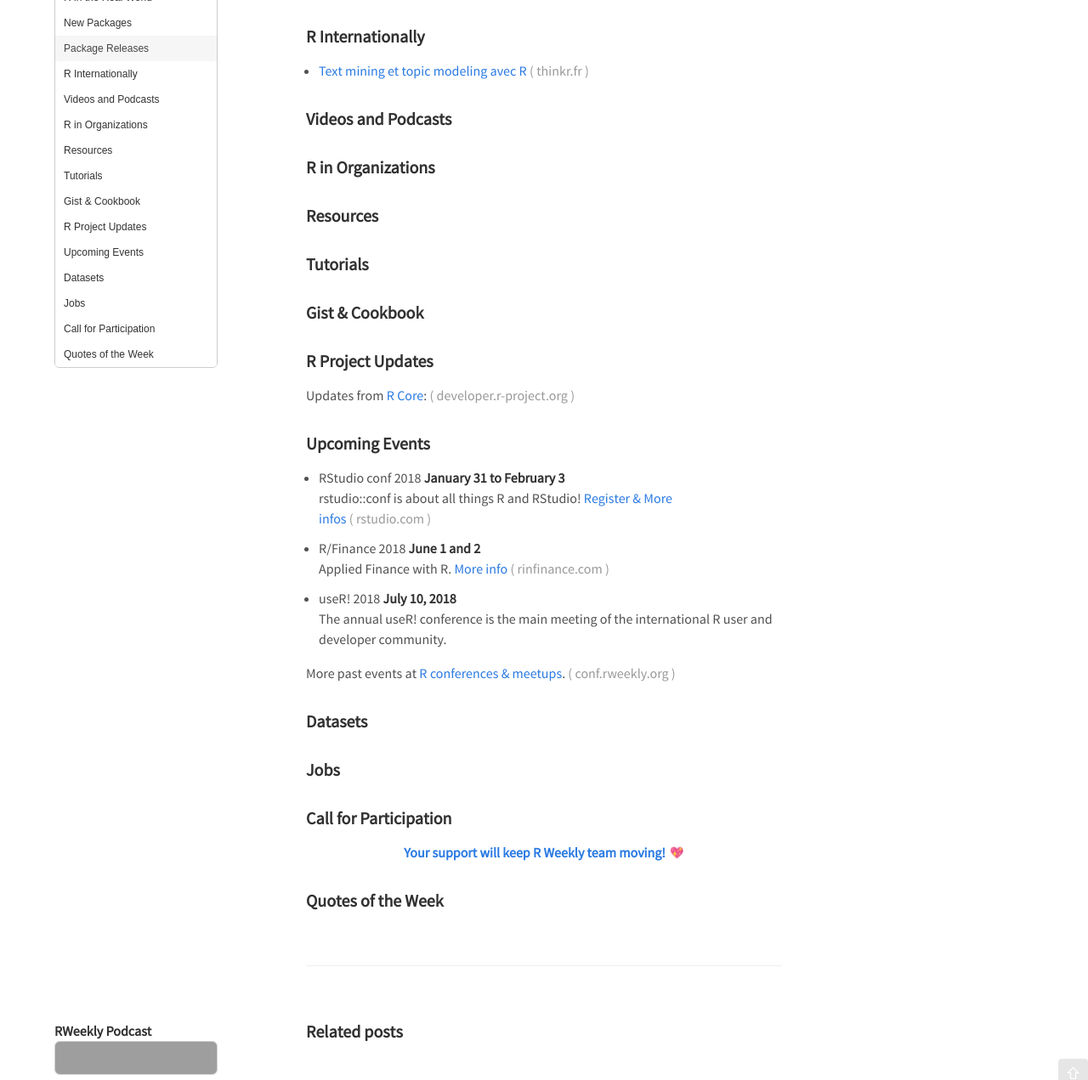
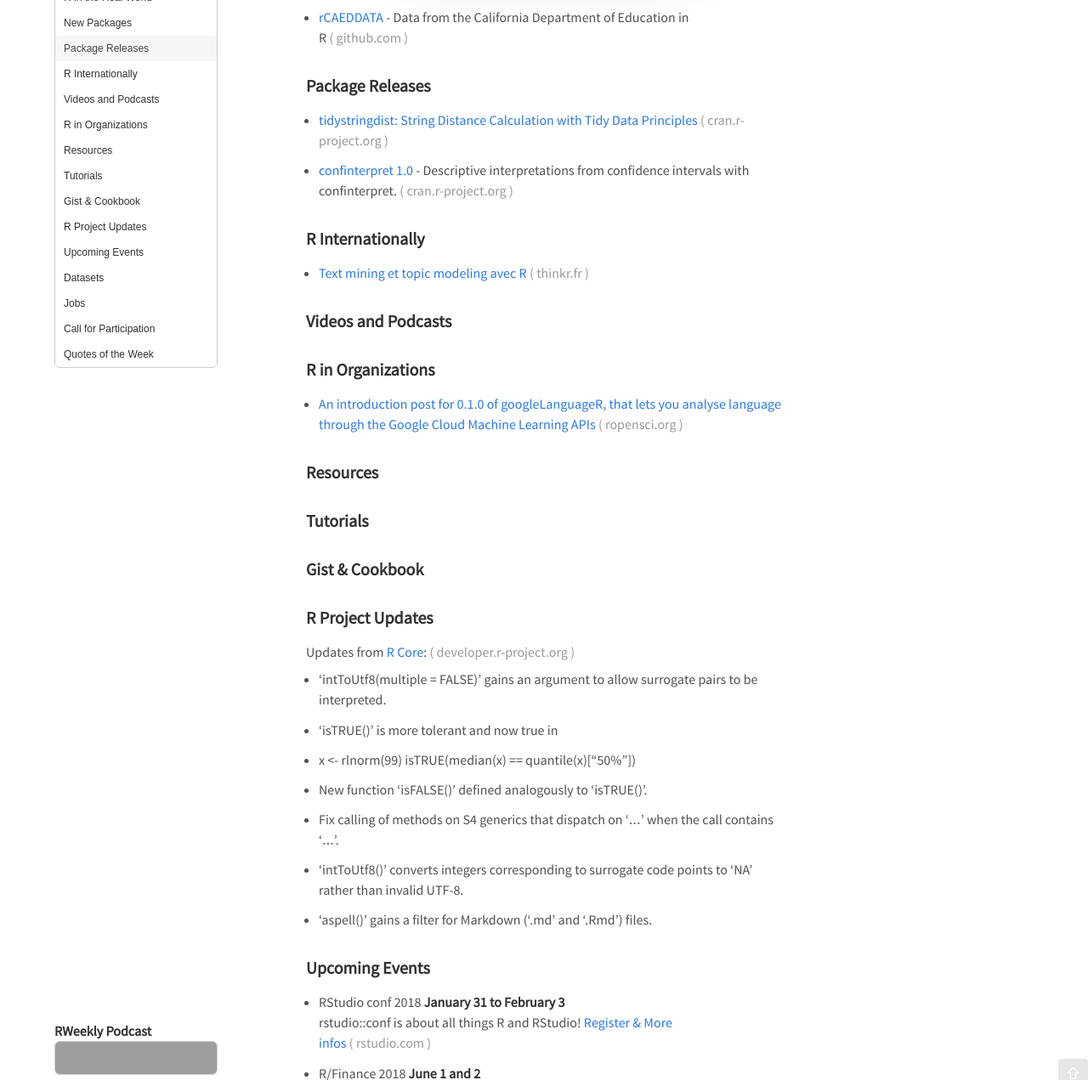
Before and after one commit to rweekly/rweekly.org, a Jekyll site: the page built from draft.md, in a window 1280 px wide and 1400 px high, scrolled down 816 px, cut to the strip 129-1400 px from the top of the window. Shown: the whole strip at 85% size. Built offline with Jekyll 4.4.1, drawn with Linux system fonts in a browser that asks for light colours; emoji names are drawn with the system emoji font; comment, search, counter and statistics services are not loaded; some of the changed text lies outside the part shown; grey boxes are pictures that could not be loaded.

Commit message:
Draft: 2017-41

```diff
--- a/draft.md
+++ b/draft.md
@@ -18,21 +18,27 @@
 ###  R in the Real World
 
 
++ [A Dive Into Some Global Flooding Data ](https://www.blog.cultureofinsight.com/2017/10/when-it-rains-it-pours/)
+
++ [Whom does India’s Prime Minister Follow on Twitter? A Text Mining Exercise.](https://medium.com/@RahulxC/who-does-indias-prime-minister-follow-on-twitter-a-text-mining-exercise-d0fe258e9c28)
+
 ###  New Packages
 
 <p class="added-hostname"><a href="https://rweekly.org/live" target="_blank" class="externalLink">📦 <i>Go Live for More New Pkgs</i> 📦</a></p>
 
 + [gghighlight](https://yutani.rbind.io/post/2017-10-06-gghighlight/) - Highlight ggplot's Lines and Points with Predicates
 
-![](https://github.com/yutannihilation/gghighlight/raw/master/man/figures/README-gghighlight-line-1.png)
+![gghighlight](https://raw.githubusercontent.com/yutannihilation/gghighlight/9b00b79a84c6ba4866c9757110c2662aed14ff6f/man/figures/README-gghighlight-line-1.png)
 
++ [rCAEDDATA](https://github.com/daranzolin/rCAEDDATA) - Data from the California Department of Education in R
 
 ### Package Releases
 
++ [tidystringdist: String Distance Calculation with Tidy Data Principles](https://cran.r-project.org/web/packages/tidystringdist/index.html)
+
++ [confinterpret 1.0](https://cran.r-project.org/package=confinterpret) - Descriptive interpretations from confidence intervals with confinterpret.
 
 
-
-+ [tidystringdist: String Distance Calculation with Tidy Data Principles](https://cran.r-project.org/web/packages/tidystringdist/index.html)
 
 ###  R Internationally
 
@@ -44,7 +50,7 @@
 
 ###  R in Organizations
 
-
++ [An introduction post for 0.1.0 of googleLanguageR, that lets you analyse language through the Google Cloud Machine Learning APIs](https://ropensci.org/blog/blog/2017/10/03/googlelanguager)
 
 
 ###  Resources
@@ -65,6 +71,20 @@
 ###  R Project Updates
 
 Updates from [R Core](http://developer.r-project.org/blosxom.cgi/R-devel/NEWS):
+
++ ‘intToUtf8(multiple = FALSE)’ gains an argument to allow surrogate pairs to be interpreted.
+
++ ‘isTRUE()’ is more tolerant and now true in
+
++ x <- rlnorm(99) isTRUE(median(x) == quantile(x)["50%"])
+
++ New function ‘isFALSE()’ defined analogously to ‘isTRUE()’.
+
++ Fix calling of methods on S4 generics that dispatch on ‘...’ when the call contains ‘...’.
+
++ ‘intToUtf8()’ converts integers corresponding to surrogate code points to ‘NA’ rather than invalid UTF-8.
+
++ ‘aspell()’ gains a filter for Markdown (‘.md’ and ‘.Rmd’) files.
 
 
 
```
